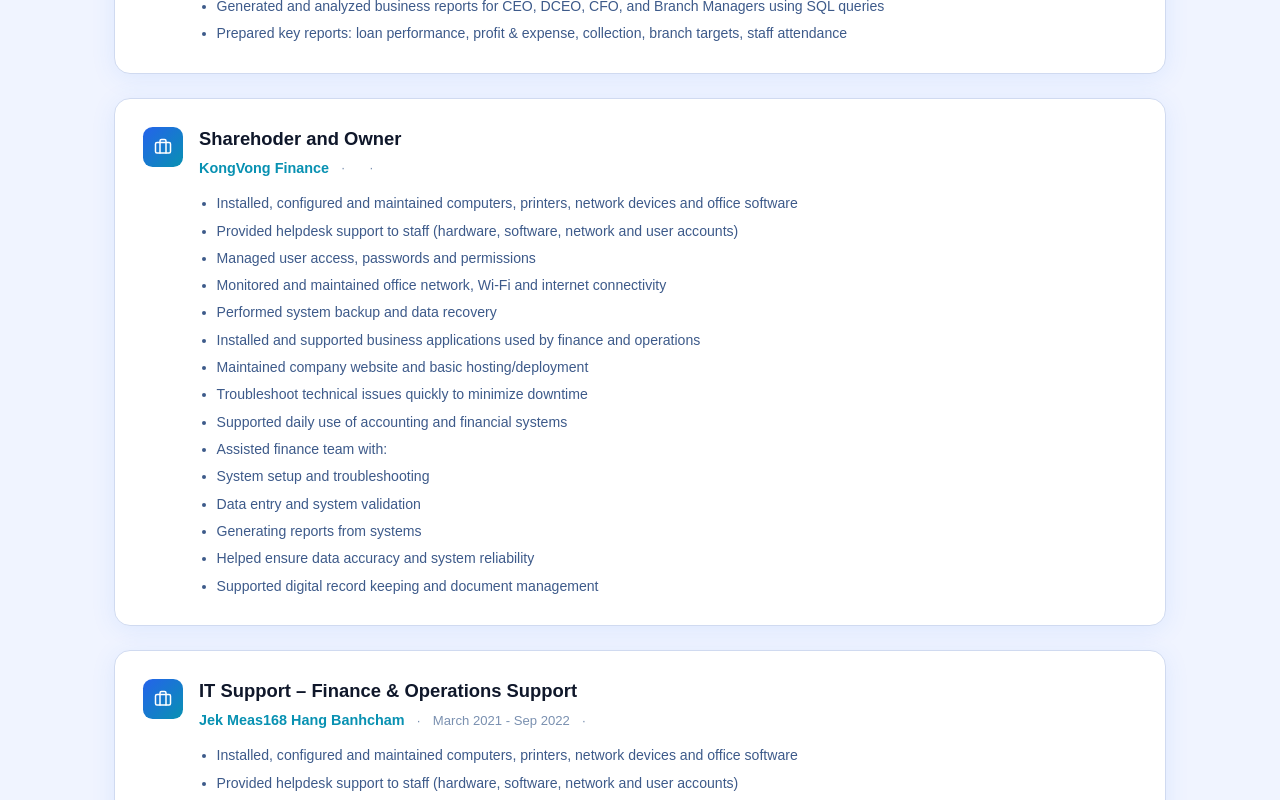
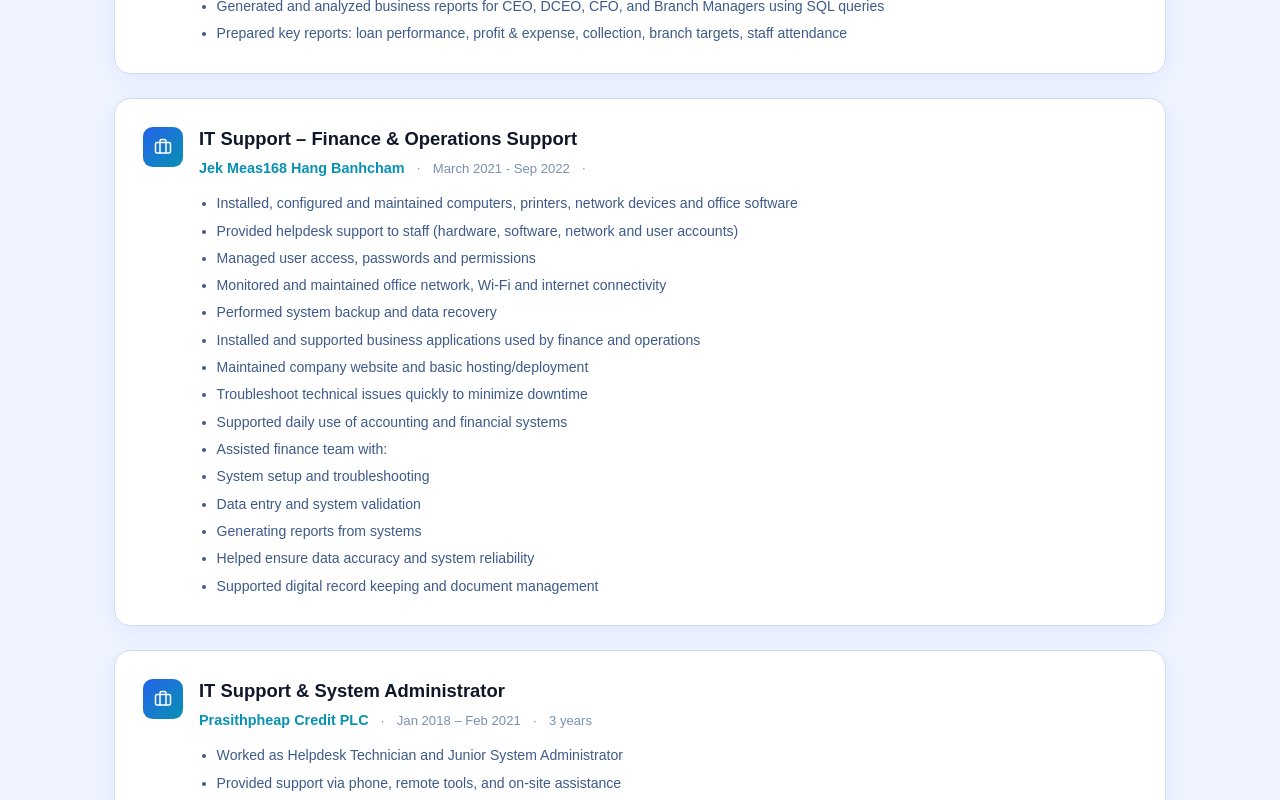
Before and after one commit to sunraksmean/portfolio, a React (Vite) app: page / in a window 1280 px wide. Shown: the part 2780-3580 px from the top of the page. Built offline with nearby package versions, Linux system fonts and the light colour scheme; the HTML template or start-up script is replaced by a standard one; a web font is replaced by a local one.

Commit message:
Update seed data via UI

```diff
--- a/src/data/seed.ts
+++ b/src/data/seed.ts
@@ -133,32 +133,6 @@ export const defaultExperience: Experience[] = [
       "Generated and analyzed business reports for CEO, DCEO, CFO, and Branch Managers using SQL queries",
       "Prepared key reports: loan performance, profit & expense, collection, branch targets, staff attendance"
     ]
-  },
-  {
-    "id": "exp-1778746693357",
-    "company": "KongVong Finance",
-    "role": "Sharehoder  and Owner",
-    "period": "",
-    "duration": "",
-    "description": [
-      "Installed, configured and maintained computers, printers, network devices and office software",
-      "Provided helpdesk support to staff (hardware, software, network and user accounts)",
-      "Managed user access, passwords and permissions",
-      "Monitored and maintained office network, Wi-Fi and internet connectivity",
-      "Performed system backup and data recovery",
-      "Installed and supported business applications used by finance and operations",
-      "Maintained company website and basic hosting/deployment",
-      "Troubleshoot technical issues quickly to minimize downtime",
-      "Supported daily use of accounting and financial systems",
-      "Assisted finance team with:",
-      "System setup and troubleshooting",
-      "Data entry and system validation",
-      "Generating reports from systems",
-      "Helped ensure data accuracy and system reliability",
-      "Supported digital record keeping and document management"
-    ],
-    "current": false,
-    "descText": "Installed, configured and maintained computers, printers, network devices and office software\nProvided helpdesk support to staff (hardware, software, network and user accounts)\nManaged user access, passwords and permissions\nMonitored and maintained office network, Wi-Fi and internet connectivity\nPerformed system backup and data recovery\nInstalled and supported business applications used by finance and operations\nMaintained company website and basic hosting/deployment\nTroubleshoot technical issues quickly to minimize downtime\nSupported daily use of accounting and financial systems\nAssisted finance team with:\nSystem setup and troubleshooting\nData entry and system validation\nGenerating reports from systems\nHelped ensure data accuracy and system reliability\nSupported digital record keeping and document management"
   },
   {
     "id": "exp-1778736273718",
```
